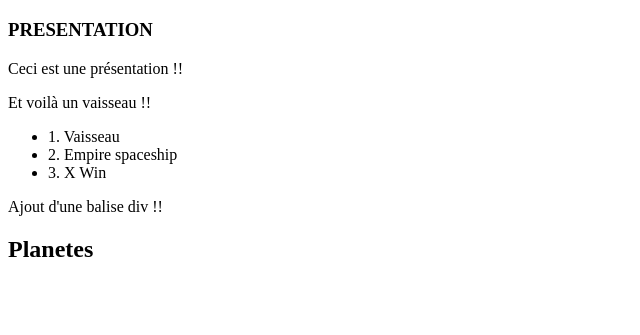
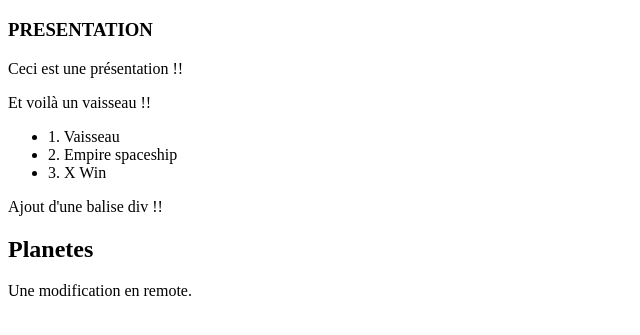
Before and after one commit to jmtagro/jedis-night-repo, a plain HTML site: page index.html in a window 1280 px wide. Shown: the part 61-396 px from the top of the page, without its empty margins (0-640 px from the left). Drawn offline with Linux system fonts and the light colour scheme.

Commit message:
ajout de div p balise

```diff
--- a/index.html
+++ b/index.html
@@ -30,5 +30,9 @@
         <h2>Planetes</h2>
     </div>
 
+    <div>
+        <p>Une modification en remote.</p>
+    </div>
+
 </body>
 </html>
```
